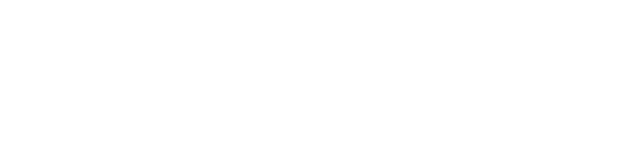
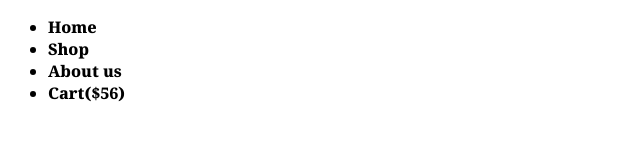
Before and after one commit to Arpitasaha96/my-second-github-repo, a plain HTML site: page index.html in a window 1280 px wide. Shown: the whole page, without its empty margins (0-640 px from the left). Drawn offline with Linux system fonts and the light colour scheme; files that its build step writes are made by us from their sources.

```diff
--- a/index.html
+++ b/index.html
@@ -4,9 +4,23 @@
     <meta charset="UTF-8">
     <meta name="viewport" content="width=device-width, initial-scale=1.0">
     <title>My Second Assignment</title>
+<link rel="preconnect" href="https://fonts.googleapis.com">
+<link rel="preconnect" href="https://fonts.gstatic.com" crossorigin>
+<link href="https://fonts.googleapis.com/css2?family=Noto+Serif:ital,wght@0,100..900;1,100..900&display=swap" rel="stylesheet">
     <link rel="stylesheet" href="style/faugei.css">
-<body>
+
+<body class="noto-serif-font">
     <header>
+        <nav class="navbar">
+            <link src="styles/logo.png" alt="">
+            <ul class="nav-links">
+                <li class="nav-item">Home<a href="" class="nav-link"></a></li>
+                <li class="nav-item">Shop<a href="" class="nav-link"></a></li>
+                <li class="nav-item">About us<a href="" class="nav-link"></a></li>
+                <li class="nav-item">Cart($56)<a href="" class="nav-link"></a></li>
+            </ul>
+
+        </nav>
 
     </header>
     <main>
--- /dev/null
+++ b/styles/faugei.css
@@ -0,0 +1,9 @@
+
+.noto-serif-font {
+  font-family: "Noto Serif", serif;
+  font-optical-sizing: auto;
+  font-weight: 800;
+  font-style: normal;
+  font-variation-settings:
+    "wdth" 100;
+}
```
Also changed, not shown: style/faugei.css (deleted), styles/logo.png (renamed from logo.png).
